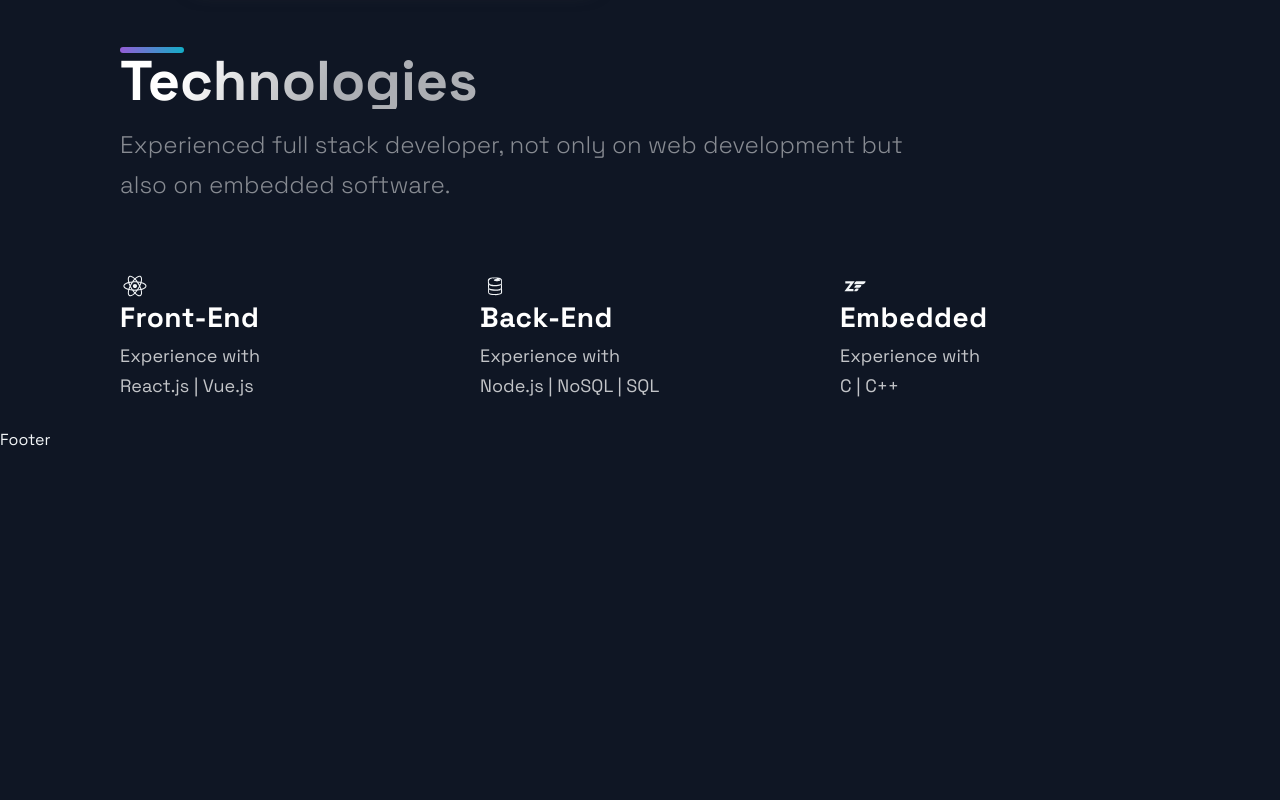
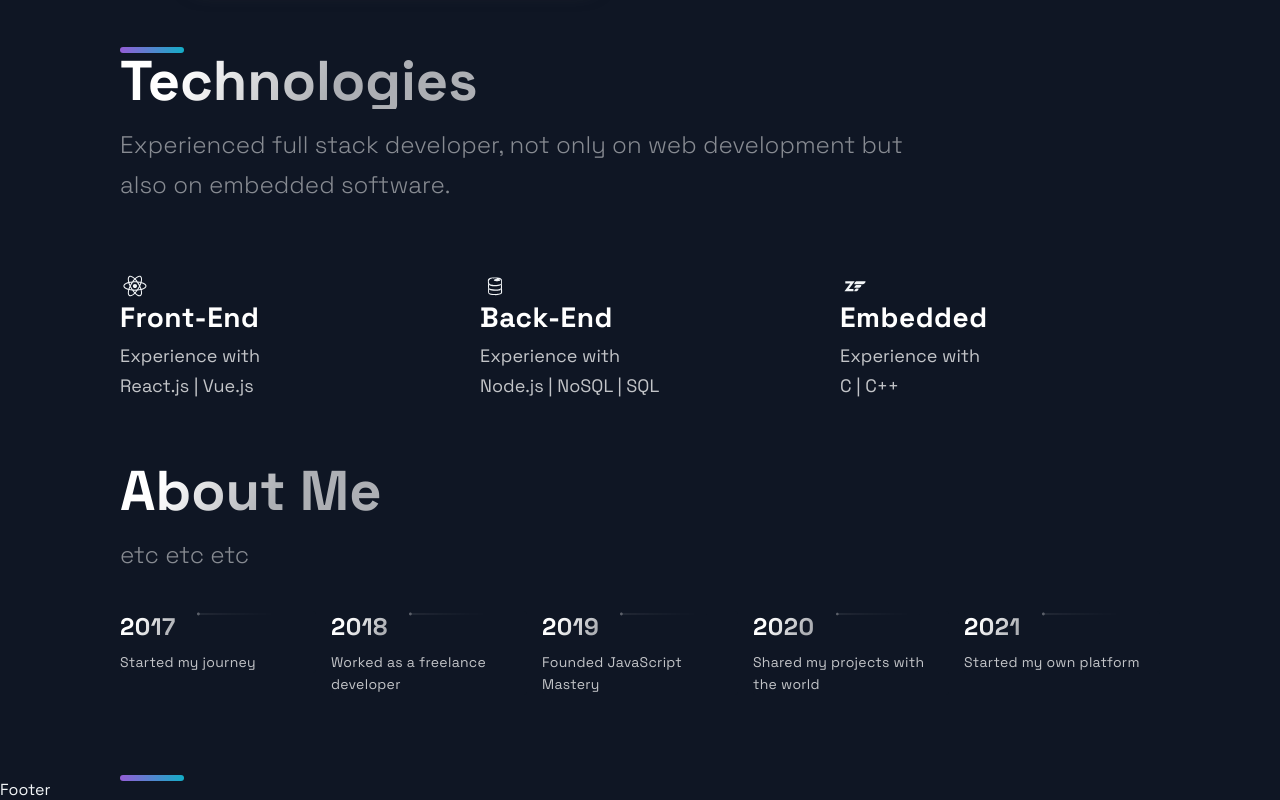
Before and after one commit to iancarlo-lab/portfolio, a Next.js app: page / in a window 1280 px wide. Shown: the part 3685-4485 px from the top of the page. Before the commit the page ends 4135 px from the top, so only its background shows below. Built offline with nearby package versions, Linux system fonts and the light colour scheme.

Commit message:
Adding About Me component & Style

```diff
--- /dev/null
+++ b/src/components/TimeLine/TimeLine.js
@@ -0,0 +1,140 @@
+import React, { useState, useRef, useEffect } from "react";
+
+import {
+  CarouselButton,
+  CarouselButtonDot,
+  CarouselButtons,
+  CarouselContainer,
+  CarouselItem,
+  CarouselItemImg,
+  CarouselItemText,
+  CarouselItemTitle,
+  CarouselMobileScrollNode,
+} from "./TimeLineStyle";
+import {
+  Section,
+  SectionDivider,
+  SectionText,
+  SectionTitle,
+} from "../../styles/GlobalComponents";
+import { TimeLineData } from "../../constants/constants";
+
+const TOTAL_CAROUSEL_COUNT = TimeLineData.length;
+
+const Timeline = () => {
+  const [activeItem, setActiveItem] = useState(0);
+  const carouselRef = useRef();
+
+  const scroll = (node, left) => {
+    return node.scrollTo({ left, behavior: "smooth" });
+  };
+
+  const handleClick = (e, index) => {
+    e.preventDefault();
+    if (carouselRef.current) {
+      console.log("Current", index);
+      const scrollLeft = Math.floor(
+        carouselRef.current.scrollWidth * 0.7 * (index / TimeLineData.length)
+      );
+
+      scroll(carouselRef.current, scrollLeft);
+    }
+  };
+
+  const handleScroll = () => {
+    if (carouselRef.current) {
+      const index = Math.round(
+        (carouselRef.current.scrollLeft /
+          (carouselRef.current.scrollWidth * 0.7)) *
+          TimeLineData.length
+      );
+
+      setActiveItem(index);
+    }
+  };
+
+  useEffect(() => {
+    const handleResize = () => {
+      scroll(carouselRef.current, 0);
+    };
+
+    window.addEventListener("resize", handleResize);
+  }, []);
+
+  return (
+    <Section>
+      <SectionTitle>About Me</SectionTitle>
+      <SectionText>etc etc etc</SectionText>
+      <CarouselContainer ref={carouselRef} onScroll={handleScroll}>
+        <>
+          {TimeLineData.map((item, index) => (
+            <CarouselMobileScrollNode
+              key={index}
+              final={index == TOTAL_CAROUSEL_COUNT - 1}
+            >
+              <CarouselItem
+                index={index}
+                id={`carousel-item-${index}`}
+                active={activeItem}
+                onClick={(e) => handleClick(e, index)}
+              >
+                <CarouselItemTitle>
+                  {item.year}
+                  <CarouselItemImg
+                    width="208"
+                    height="6"
+                    viewBox="0 0 208 6"
+                    fill="none"
+                    xmlns="http://www.w3.org/2000/svg"
+                  >
+                    <path
+                      fill-rule="evenodd"
+                      clip-rule="evenodd"
+                      d="M2.5 5.5C3.88071 5.5 5 4.38071 5 3V3.5L208 3.50002V2.50002L5 2.5V3C5 1.61929 3.88071 0.5 2.5 0.5C1.11929 0.5 0 1.61929 0 3C0 4.38071 1.11929 5.5 2.5 5.5Z"
+                      fill="url(#paint0_linear)"
+                      fill-opacity="0.33"
+                    />
+                    <defs>
+                      <linearGradient
+                        id="paint0_linear"
+                        x1="-4.30412e-10"
+                        y1="0.5"
+                        x2="208"
+                        y2="0.500295"
+                        gradientUnits="userSpaceOnUse"
+                      >
+                        <stop stop-color="white" />
+                        <stop
+                          offset="0.79478"
+                          stop-color="white"
+                          stop-opacity="0"
+                        />
+                      </linearGradient>
+                    </defs>
+                  </CarouselItemImg>
+                </CarouselItemTitle>
+                <CarouselItemText>{item.text}</CarouselItemText>
+              </CarouselItem>
+            </CarouselMobileScrollNode>
+          ))}
+        </>
+      </CarouselContainer>
+      <CarouselButtons>
+        {TimeLineData.map((item, index) => (
+          <CarouselButton
+            key={index}
+            index={index}
+            active={activeItem}
+            onClick={(e) => handleClick(e, index)}
+            type="button"
+          >
+            <CarouselButtonDot active={activeItem}></CarouselButtonDot>
+          </CarouselButton>
+        ))}
+      </CarouselButtons>
+      <SectionDivider></SectionDivider>
+    </Section>
+  );
+};
+
+export default Timeline;
--- /dev/null
+++ b/src/components/TimeLine/TimeLineStyle.js
@@ -0,0 +1,163 @@
+import styled from "styled-components";
+
+export const CarouselContainer = styled.ul`
+  max-width: 1040px;
+  background: #0f1624;
+  padding: 0rem;
+  list-style: none;
+  display: flex;
+  justify-content: space-between;
+  /* overflow-x: hidden; */
+
+  margin-left: 32px;
+  &:first-of-type {
+    margin-left: 0px;
+  }
+
+  margin-bottom: 80px;
+
+  //remove scrollbar
+  scrollbar-width: none;
+  &::-webkit-scrollbar {
+    display: none;
+  }
+
+  @media ${(props) => props.theme.breakpoints.sm} {
+    overflow-x: scroll;
+    -webkit-overflow-scrolling: touch;
+    scroll-snap-type: x mandatory;
+    touch-action: pan-x;
+    justify-content: initial;
+    margin-bottom: 8px;
+  }
+`;
+export const CarouselMobileScrollNode = styled.div`
+  @media ${(props) => props.theme.breakpoints.sm} {
+    display: flex;
+    min-width: ${({ final }) => (final ? `120%;` : `min-content`)};
+  }
+`;
+
+export const CarouselItem = styled.div`
+  background: #0f1624;
+  border-radius: 3px;
+  max-width: 196px;
+
+  @media ${(props) => props.theme.breakpoints.md} {
+    max-width: 124px;
+  }
+
+  @media ${(props) => props.theme.breakpoints.sm} {
+    margin-left: 32px;
+    min-width: 120px;
+    background: #0e131f;
+    padding: 4px;
+    align-content: start;
+    scroll-snap-align: start;
+    border-radius: 3px;
+    overflow: visible;
+    position: relative;
+    height: fit-content;
+
+    ${(props) =>
+      props.active === props.index ? `opacity: 1` : `opacity: 0.5`};
+  }
+`;
+
+export const CarouselItemTitle = styled.h4`
+  font-weight: bold;
+  font-size: 24px;
+  line-height: 32px;
+  letter-spacing: 0.02em;
+  display: flex;
+  /* This gradient is different due to the size of the Title container, it must transition sooner to be visible on the text */
+  background: linear-gradient(
+    121.57deg,
+    #ffffff 10%,
+    rgba(255, 255, 255, 0.66) 30.15%
+  );
+  -webkit-background-clip: text;
+  -webkit-text-fill-color: transparent;
+  margin-bottom: 8px;
+
+  @media ${(props) => props.theme.breakpoints.md} {
+    font-size: 20px;
+    line-height: 28px;
+    margin-bottom: 4px;
+  }
+
+  @media ${(props) => props.theme.breakpoints.sm} {
+    font-size: 16px;
+    line-height: 24px;
+  }
+`;
+export const CarouselItemImg = styled.svg`
+  margin-left: 21px;
+  -webkit-mask-image: linear-gradient(
+    to right,
+    rgba(0, 0, 0, 1),
+    rgba(0, 0, 0, 0)
+  );
+  width: 100%;
+
+  @media ${(props) => props.theme.breakpoints.sm} {
+    -webkit-mask-image: none;
+    margin-left: 16px;
+    overflow: visible;
+  }
+`;
+
+export const CarouselItemText = styled.p`
+  font-size: 14px;
+  line-height: 22px;
+  letter-spacing: 0.02em;
+  color: rgba(255, 255, 255, 0.75);
+  padding-right: 16px;
+
+  @media ${(props) => props.theme.breakpoints.md} {
+    font-size: 12px;
+    line-height: 18px;
+    padding-right: 32px;
+  }
+  @media ${(props) => props.theme.breakpoints.sm} {
+    font-size: 10px;
+    line-height: 16px;
+    padding-right: 0;
+  }
+`;
+export const CarouselButtons = styled.div`
+  width: 288px;
+
+  display: none;
+  visibility: hidden;
+
+  @media ${(props) => props.theme.breakpoints.sm} {
+    display: flex;
+    visibility: visible;
+    margin-bottom: 48px;
+  }
+`;
+
+export const CarouselButton = styled.button`
+  box-sizing: border-box;
+  background: none;
+  padding: 4px;
+  border: none;
+  cursor: pointer;
+  margin-right: 4px;
+  opacity: ${(props) => (props.active === props.index ? `1` : `.33`)};
+  transform: ${(props) =>
+    props.active === props.index ? `scale(1.6)` : `scale(1)`};
+
+  &:focus {
+    outline: none;
+  }
+`;
+
+export const CarouselButtonDot = styled.div`
+  background-color: white;
+  border-radius: 10px;
+  margin: auto;
+  width: 3px;
+  height: 3px;
+`;
--- a/src/pages/index.js
+++ b/src/pages/index.js
@@ -4,6 +4,7 @@
 import BgAnimation from "../components/BackgroundAnimation/BgAnimation";
 import Projects from "../components/Projects/Project";
 import Technologies from "../components/Technologies/Technologies";
+import Timeline from "../components/TimeLine/TimeLine";
 
 function Home() {
   return (
@@ -14,6 +15,7 @@
       <Section />
       <Projects />
       <Technologies />
+      <Timeline />
     </Layout>
   );
 }
```
